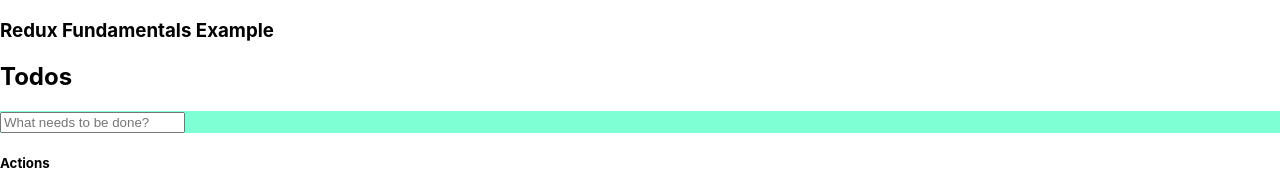
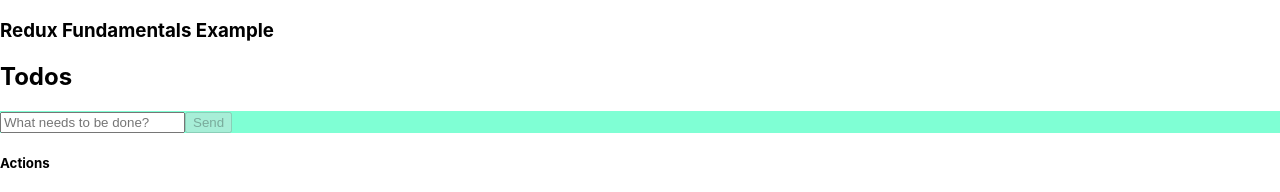
Before and after one commit to IvanPustovarov/react-redux-todo, a React (Create React App) app: page / in a window 1280 px wide. Shown: the top 192 px of the page. Built offline with nearby package versions, Linux system fonts and the light colour scheme.

Commit message:
small refactoring

```diff
--- a/package.json
+++ b/package.json
@@ -14,6 +14,8 @@
     "react-scripts": "4.0.3",
     "redux": "^4.0.5",
     "redux-devtools-extension": "^2.13.9",
+    "sass": "^1.35.2",
+    "sass-loader": "^12.1.0",
     "web-vitals": "^1.1.1"
   },
   "scripts": {
--- a/src/components/Header.js
+++ b/src/components/Header.js
@@ -1,33 +1,37 @@
 import React, { useState } from 'react'
 import { useDispatch } from 'react-redux'
 
-import "../style/main.scss";
+import "../style/main.css";
 const Header = () => {
-  const [text, setText] = useState('')
+  const [text, setText] = useState('');
+  const [isDisabled, setIsDisabled] = useState(true);
   const dispatch = useDispatch()
 
-  const handleChange = (e) => setText(e.target.value)
+  const handleChange = (event) => {
+    const text = event.target.value;
+    setIsDisabled(text.trim().length === 0);
+    setText(text);
+  };
 
-  const handleKeyDown = (e) => {
-    // If the user pressed the Enter key:
-    const trimmedText = text.trim()
-    if (e.which === 13 && trimmedText) {
-      // Dispatch the "todo added" action with this text
-      dispatch({ type: 'todos/todoAdded', payload: trimmedText })
-      // And clear out the text input
-      setText('')
-    }
+  const handleSubmit = (event) => {
+    event.preventDefault();
+    setText(text.trim())
+    dispatch({type: 'todos/todoAdded', payload: text})
+    setText("")
   }
 
   return (
     <header className="main">
+      <form onSubmit={handleSubmit}>
       <input
         className="new-todo"
         placeholder="What needs to be done?"
         value={text}
         onChange={handleChange}
-        onKeyDown={handleKeyDown}
+        onSubmit={handleSubmit}
       />
+      <button type="submit" onSubmit={()=> handleSubmit} disabled={isDisabled}>Send</button>
+      </form>
     </header>
   )
 }
--- a/src/components/TodoListSlice.js
+++ b/src/components/TodoListSlice.js
@@ -8,7 +8,6 @@
 export default function todosReducer(state = initialState, action) {
   switch (action.type) {
     case 'todos/todoAdded': {
-      // Can return just the new todos array - no extra object around it
       return [
         ...state,
         {
--- a/src/features/filters/colors.js
+++ b/src/features/filters/colors.js
@@ -1,3 +1,3 @@
 export const availableColors = ['green', 'blue', 'orange', 'purple', 'red']
 
-export const capitalize = (s) => s[0].toUpperCase() + s.slice(1)
+export const capitalize = (s) => s[0].toUpperCase() + s.slice(1);
--- a/src/features/filters/filtersSlice.js
+++ b/src/features/filters/filtersSlice.js
@@ -13,7 +13,6 @@
   switch (action.type) {
     case 'filters/statusFilterChanged': {
       return {
-        // Again, one less level of nesting to copy
         ...state,
         status: action.payload,
       }
@@ -25,7 +24,7 @@
       switch (changeType) {
         case 'added': {
           if (colors.includes(color)) {
-            // This color already is set as a filter. Don't change the state.
+
             return state
           }
 
```
Also changed, not shown: src/components/TodoListItem.js (+2 -5 lines), src/style/main.css (renamed from src/style/main.scss), 1 other file (tests, documents, lock files or other folders).
